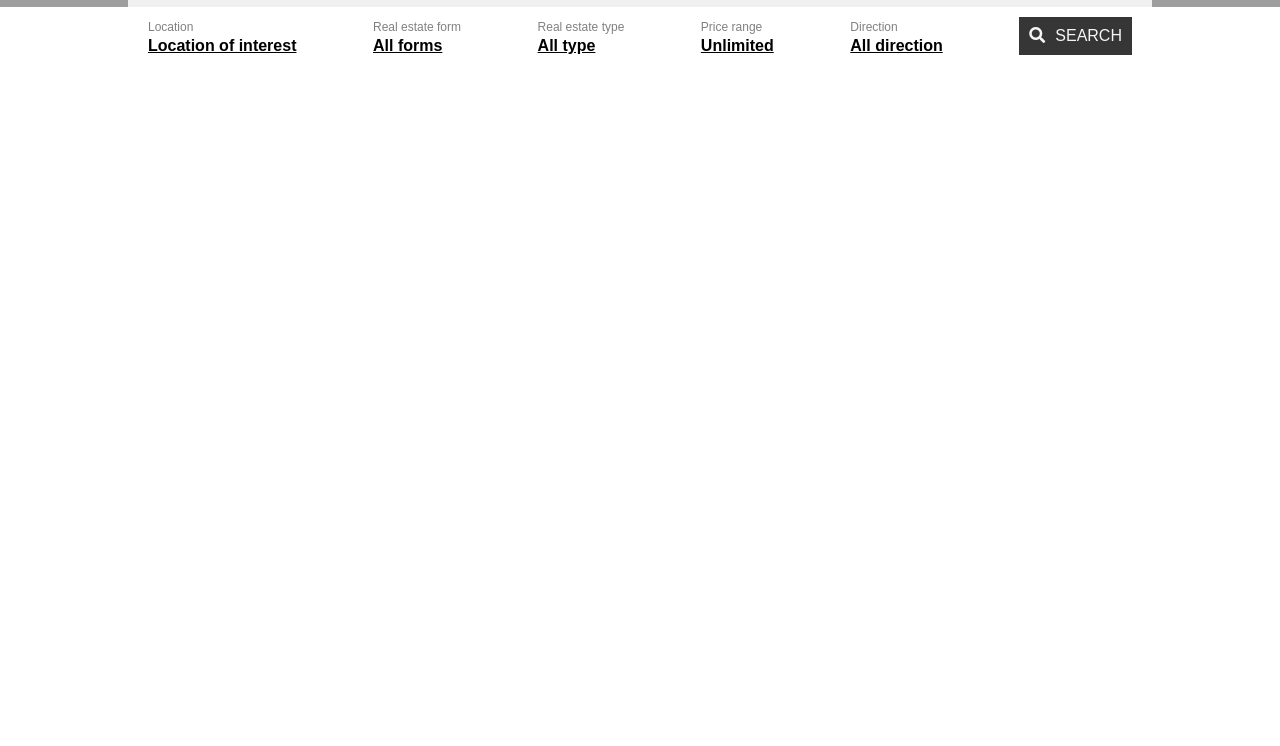
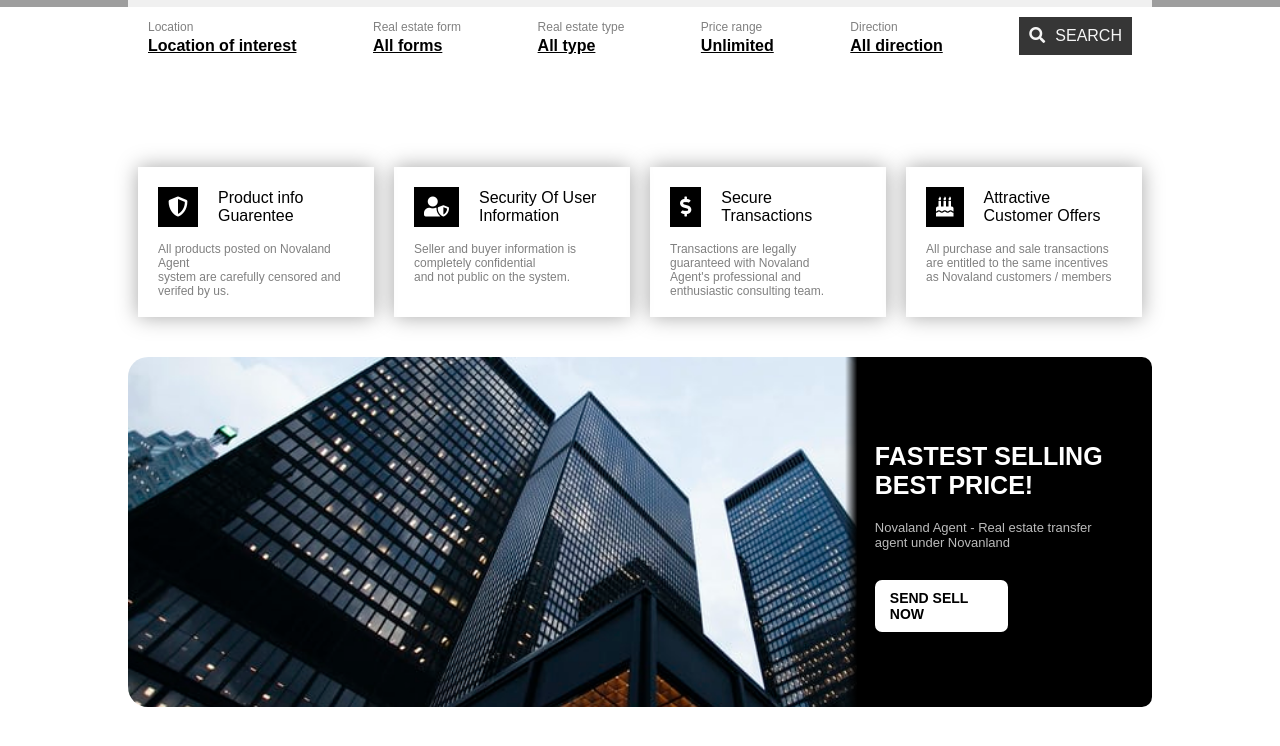
Before and after one commit to xand974/MaquetteRealEstateECommerceDesign, a plain HTML site: page public/index.html in a window 1280 px wide. Shown: the part 554-1300 px from the top of the page. Before the commit the page ends 800 px from the top, so only its background shows below. Drawn offline with Linux system fonts and the light colour scheme; grey boxes are pictures that could not be loaded.

Commit message:
ajout section infos

```diff
--- a/public/index.html
+++ b/public/index.html
@@ -8,6 +8,7 @@
     <link rel="stylesheet" href="./styles/nav.css" />
     <link rel="stylesheet" href="./styles/header.css" />
     <link rel="stylesheet" href="./styles/searchbar.css" />
+    <link rel="stylesheet" href="./styles/product.infos.css" />
     <link
       rel="stylesheet"
       href="https://cdnjs.cloudflare.com/ajax/libs/font-awesome/5.15.3/css/all.min.css"
@@ -77,5 +78,65 @@
         </div>
       </div>
     </header>
+
+    <section id="product__infos">
+      <div class="cards">
+        <div class="card">
+          <div>
+            <i class="fas fa-shield-alt"></i>
+            <p>
+              Product info <br />
+              Guarentee
+            </p>
+          </div>
+          <p>
+            All products posted on Novaland Agent <br />
+            system are carefully censored and verifed by us.
+          </p>
+        </div>
+        <div class="card">
+          <div>
+            <i class="fas fa-user-shield"></i>
+            <p>Security Of User Information</p>
+          </div>
+          <p>
+            Seller and buyer information is <br />
+            completely confidential <br />
+            and not public on the system.
+          </p>
+        </div>
+        <div class="card">
+          <div>
+            <i class="fas fa-dollar-sign"></i>
+            <p>Secure Transactions</p>
+          </div>
+          <p>
+            Transactions are legally <br />
+            guaranteed with Novaland <br />
+            Agent's professional and <br />
+            enthusiastic consulting team.
+          </p>
+        </div>
+        <div class="card">
+          <div>
+            <i class="fas fa-birthday-cake"></i>
+            <p>Attractive Customer Offers</p>
+          </div>
+          <p>
+            All purchase and sale transactions are entitled to the same
+            incentives as Novaland customers / members
+          </p>
+        </div>
+      </div>
+
+      <div class="products__image">
+        <img src="/images/Building.jpeg" alt="Building" />
+        <div class="content__image">
+          <h4>FASTEST SELLING BEST PRICE!</h4>
+          <p>Novaland Agent - Real estate transfer agent under Novanland</p>
+          <a href="#">SEND SELL NOW</a>
+        </div>
+      </div>
+    </section>
   </body>
 </html>
--- /dev/null
+++ b/public/styles/product.infos.css
@@ -0,0 +1,96 @@
+#product__infos {
+  width: 80%;
+  margin: 150px auto;
+}
+
+.cards {
+  display: flex;
+}
+.card {
+  margin: 10px;
+  padding: 20px;
+  box-shadow: 0 0 20px rgba(0, 0, 0, 0.349);
+  width: 500px;
+  height: 150px;
+  overflow: hidden;
+}
+
+.card div {
+  display: flex;
+  align-items: center;
+  margin-bottom: 15px;
+}
+
+.card div i {
+  margin-right: 20px;
+  font-size: 20px;
+  color: white;
+  background: black;
+  padding: 10px;
+  float: left;
+}
+
+.card > p {
+  font-size: 12px;
+  color: gray;
+}
+
+.products__image {
+  margin-top: 30px;
+  position: relative;
+  height: 350px;
+}
+.products__image img {
+  object-fit: cover;
+  width: 100%;
+  height: 350px;
+  border-radius: 20px;
+}
+
+.content__image {
+  position: absolute;
+  right: 0;
+  top: 0%;
+  width: 30%;
+  height: 100%;
+
+  padding: 20px;
+
+  display: flex;
+  flex-direction: column;
+  justify-content: center;
+
+  background: rgb(0, 0, 0);
+  background: linear-gradient(90deg, rgba(0, 0, 0, 0) 0%, rgba(0, 0, 0, 1) 4%);
+  border-top-right-radius: 10px;
+  border-bottom-right-radius: 10px;
+}
+
+.content__image * {
+  padding: 10px;
+  color: white;
+}
+
+.content__image h4 {
+  font-size: 25px;
+}
+
+.content__image p {
+  color: rgba(255, 255, 255, 0.733);
+  font-size: 13px;
+}
+
+.content__image a {
+  margin-top: 20px;
+  margin-left: 10px;
+  padding: 10px 15px;
+  width: 50%;
+
+  background: white;
+  color: black;
+
+  font-size: 14px;
+  font-weight: 600;
+
+  border-radius: 7px;
+}
```
Also changed, not shown: 2 other files.
